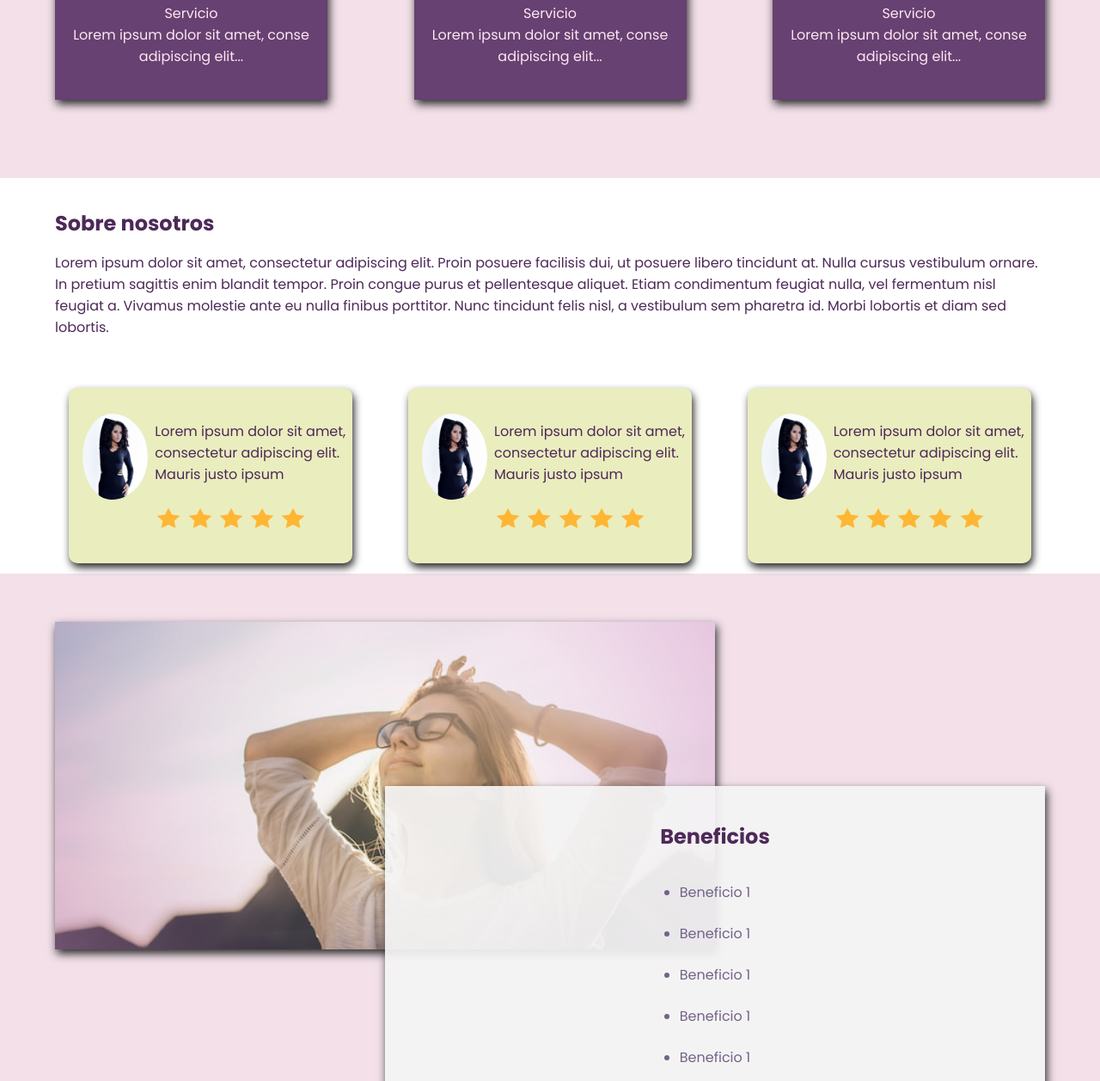
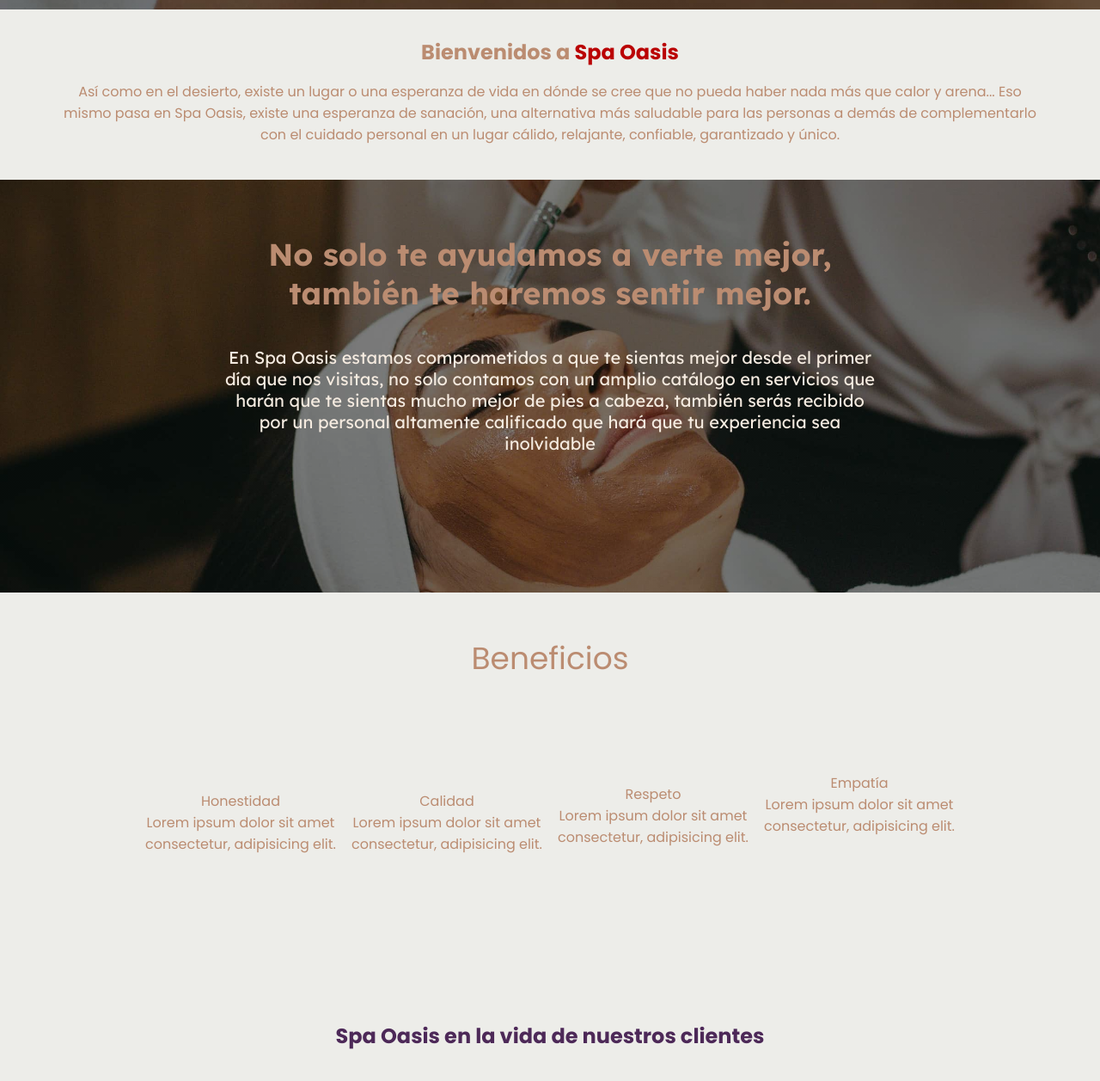
Before and after one commit to antoosor/spaoasis, a plain HTML site: page index.html in a window 1280 px wide. Shown: the part 893-2150 px from the top of the page at 86% size. Drawn offline with Linux system fonts and the light colour scheme; a web font is replaced by a local one.

Commit message:
version tras haber entregado el proyecto
Se realizan varias modificaciones en estilos, colores

```diff
--- a/index.html
+++ b/index.html
@@ -9,13 +9,12 @@
     <link rel="stylesheet" href="./styles.css">
     <link rel="preconnect" href="https://fonts.googleapis.com">
     <link rel="preconnect" href="https://fonts.gstatic.com" crossorigin>
-    <link href="https://fonts.googleapis.com/css2?family=Poppins:wght@400;700&family=Rambla:wght@400;700&display=swap"
-        rel="stylesheet">
+    <link href="https://fonts.googleapis.com/css2?family=Lexend+Deca:wght@400;700&family=Poppins:wght@400;600;700&display=swap" rel="stylesheet">
+    <link href='https://unpkg.com/css.gg/icons/all.css' rel='stylesheet'>
 </head>
 
 <body>
     <header class="container_main">
-
         <nav class="container_nav">
             <img class="logo" src="./images/logo_chico.png" alt="logo" >
             <img src="./menu.svg" alt="Aquí esta el icono del menu" class="nav_menu">
@@ -24,7 +23,6 @@
                 <li class="nav_element"><a class="nav_link" href="./nosotros.html">nosotros</a></li>
                 <li class="nav_element"><a class="nav_link" href="">servicios</a></li>
                 <li class="nav_element"><a class="nav_link" href="./contacto.html">contacto</a></li>
-
             </ul>
         </nav>
     </header>
@@ -36,7 +34,7 @@
                 <input class="button_hero" type="button" value="Servicios">
             </div>
         </section>
-
+        <!--   sECCION DE LOS 3 MÁS PEDIDOS
         <section class="container los_mas_pedidos" >
             <h2 class="los_mas_pedidos_title">Los 3  más pedidos</h2>
             <div class="container_los_mas_pedidos">
@@ -58,17 +56,69 @@
                 </div>
             </div>
         </section>
+        -->
+        <!--Seccion de Bienvenida 1-->
+        <section class="container section_bienvenida1">
+            <h2 id="Bienvenidos">
+                Bienvenidos a <b class="spa_oasis"> Spa Oasis</b>
+            </h2>
+            <p class="paragraph_bienvenida">
+                Así como en el desierto, existe un lugar o una esperanza de vida en dónde se cree que no pueda haber nada más que calor y arena... Eso mismo pasa en Spa Oasis, existe una esperanza de sanación, una alternativa más saludable para las personas a demás de complementarlo con el cuidado personal en un lugar cálido, relajante, confiable, garantizado y único.
+            </p>
+        </section>
+        <!--Seccion de Bienvenida 2-->
+        <section class="section_bienvenida2">
+            <div class="section_texto">
+                <p class="paragraph_subtitle1">
+                    No solo te ayudamos a verte mejor, también te haremos sentir mejor.
+                </p>
+                <p class="paragraph_texto_bienvenida2">
+                    En Spa Oasis estamos comprometidos a que te sientas mejor desde el primer día que nos visitas, no solo contamos con un amplio catálogo en servicios que harán que te sientas mucho mejor de pies a cabeza, también serás recibido por un personal altamente calificado que hará que tu experiencia sea inolvidable
+                </p>
+            </div>
+        </section>
+        <!--Seccion de Beneficios-->
+        <section class="container_beneficios">
+            <h2 class="title_beneficios"> Beneficios</h2>
+            <div class="container_beneficios_items">
+                <div class="item item1">
+                    <div class="item_box_interno">
+                        <i class="icon gg-lock"></i>
+                        <p>Honestidad</p>
+                        <p>Lorem ipsum dolor sit amet consectetur, adipisicing elit.</p>
+                    </div>
+                </div>
+                <div class="item item2">
+                    <div class="item_box_interno">
+                        <i class="icon gg-shield"></i>
+                        <p>Calidad</p>
+                        <p>Lorem ipsum dolor sit amet consectetur, adipisicing elit.</p>
+                    </div>
+                </div>
+                <div class="item item3">
+                    <div class="item_box_interno">
+                        <i class="icon gg-heart"></i>
+                        <p>Respeto</p>
+                        <p>Lorem ipsum dolor sit amet consectetur, adipisicing elit.</p>
+                    </div>
+                </div>
+                <div class="item item4">
+                    <div class="item_box_interno">
+                        <i class="icon gg-sun"></i>
+                        <p>Empatía</p>
+                        <p>Lorem ipsum dolor sit amet consectetur, adipisicing elit.</p>
+                    </div>
+                </div>
+
+
+            </div>
+
+        </section>
+
 
         <section class="container section_reviews">
             <div class="section_reviews_text">
-                <h2 id="sobre_nosotros">Sobre nosotros</h2>
-                <p>
-                    Lorem ipsum dolor sit amet, consectetur adipiscing elit. Proin posuere facilisis dui, ut posuere
-                    libero tincidunt at. Nulla cursus vestibulum ornare. In pretium sagittis enim blandit tempor. Proin
-                    congue purus et pellentesque aliquet. Etiam condimentum feugiat nulla, vel fermentum nisl feugiat a.
-                    Vivamus molestie ante eu nulla finibus porttitor. Nunc tincidunt felis nisl, a vestibulum sem
-                    pharetra id. Morbi lobortis et diam sed lobortis.
-                </p>
+                <h2 id="sobre_nosotros">Spa Oasis en la vida de nuestros clientes</h2>
             </div>
             <div class="Container_section_reviews">
                 <div class="conteiner_review">
--- a/styles.css
+++ b/styles.css
@@ -1,5 +1,13 @@
-/*Foto de <a href="https://unsplash.com/@raduflorin?utm_source=unsplash&utm_medium=referral&utm_content=creditCopyText">Radu Florin</a> en <a href="https://unsplash.com/es?utm_source=unsplash&utm_medium=referral&utm_content=creditCopyText">Unsplash</a>
-  */
+/* imagenes principl 1 -  colocando aceite den las manos
+Foto de <a href="https://unsplash.com/@caishan119?utm_source=unsplash&utm_medium=referral&utm_content=creditCopyText">alan caishan</a> en <a href="https://unsplash.com/es/s/fotos/spa?utm_source=unsplash&utm_medium=referral&utm_content=creditCopyText">Unsplash</a>
+Imagene principal 2 -  colocando mascarilla con brocha
+Foto de <a href="https://unsplash.com/@raphaellovaski?utm_source=unsplash&utm_medium=referral&utm_content=creditCopyText">Raphael Lovaski</a> en <a href="https://unsplash.com/es/s/fotos/spa?utm_source=unsplash&utm_medium=referral&utm_content=creditCopyText">Unsplash</a>
+imagen princiap 3 - mostrando uñas
+Foto de <a href="https://unsplash.com/@designecologist?utm_source=unsplash&utm_medium=referral&utm_content=creditCopyText">DESIGNECOLOGIST</a> en <a href="https://unsplash.com/es/s/fotos/u%C3%B1as?utm_source=unsplash&utm_medium=referral&utm_content=creditCopyText">Unsplash</a>
+Imagen principal 4 - colocando aceite en la mano
+Foto de <a href="https://unsplash.com/@christinhumephoto?utm_source=unsplash&utm_medium=referral&utm_content=creditCopyText">Christin Hume</a> en <a href="https://unsplash.com/es/s/fotos/spa?utm_source=unsplash&utm_medium=referral&utm_content=creditCopyText">Unsplash</a>
+
+*/
 
 * {
     border: 0;
@@ -9,7 +17,7 @@
 }
 
 body {
-    background: #f3e0e9;
+    background: #EDEDE9;
     font-size: 1rem;
     font-family: 'Poppins', sans-serif;
 }
@@ -28,7 +36,7 @@ body {
     height: 5rem;
 }
 .container_main{
-    background-color: #90506D;
+    background-color: #EDEDE9;
         width: 100%;
         height: 100;
 }
@@ -49,7 +57,7 @@ body {
 
 .nav_link {
     text-decoration: none;
-    color: #DFDFE1;
+    color: #BB8C71;
 }
 
 .nav_list {
@@ -59,7 +67,7 @@ body {
 
 .nav_list :hover {
 
-    color: rgb(161, 161, 161);
+    color: #83604b;
 }
 .nav_menu{
     display: none;
@@ -68,8 +76,9 @@ body {
 
 .hero {
     width: 100vw;
-    height: 60vh;
-    background-image: url(./images/imagenprincipal1.jpg);
+    height: 100vh;
+    background-image: linear-gradient(rgba(0,0,0,.5), rgba(0,0,0,.5)) ,url(./images/Finales/image_backgraund1.jpg);
+
     background-size: cover;
     background-position: center;
 
@@ -89,22 +98,29 @@ body {
 
 .texto_hero {
     font-size: 2.5rem;
-    font-family: 'Rambla';
-    color: #F5F5F5;
-    font-weight: 700;
+    font-family: 'Lexend Deca';
+    color: #F5EBE0;
+    font-weight: 600;
     margin-bottom: 1.375rem;
 }
 
 .button_hero {
-    background: #90506D;
-    color: #DFDFE1;
-    width: 9.5rem;
-    height: 3.25rem;
-    font-size: 1.5rem;
-    font-weight: 700;
+    background: transparent;
+    border: 5px solid #E3D5CA;
+    color: #F5EBE0;
+    width: 15.3125rem;
+    height: 4.6875rem;
+    border-radius: 5PX;
+    font-size: 2rem;
+    font-weight: 600;
+}
+.button_hero:hover{
+    background: #e3d5ca71;
+    color: #fcfcfc;
+    border: 5px solid #fff7f1;
 }
 
-/*Seccion de servicios*/
+/*Seccion de  LOS 3 MÁS PEDIDOS servicios
 .los_mas_pedidos{
     width: 100%;
     height: 460px;
@@ -142,34 +158,135 @@ body {
     border-radius: .5rem;
 }
 
+*/
+/*Seccion de Bienvenida 1 */
+.section_bienvenida1{
+    text-align: center;
+    color: #BB8C71;
+    margin-top: 2rem;
+}
+.spa_oasis{
+    color: #BA0203;
+}
+.paragraph_bienvenida{
+    margin-top: 1rem;
+    margin-bottom: 2.5rem;
+    font-size: 1rem;
+}
+
+/*Seccion de Bienvenida 2 */
+.section_bienvenida2{
+    background-image: linear-gradient(rgba(0, 0, 0, 0.5),rgba(0, 0, 0, 0.5)), url(images/Finales/image_backgraund2.jpg);
+    background-size: cover;
+    background-position: center;
+    width: 100%;
+    min-height: 30rem;
+}
+.paragraph_subtitle1{
+    font-family: 'Lexend Deca';
+    font-weight: 700;
+    font-size: 2.25rem;
+    text-align: center;
+    color: #BB8C71;
+    width: 80%;
+    margin: 0 auto;
+    padding-top: 4rem;
+}
+.paragraph_texto_bienvenida2{
+    width: 80%;
+    margin: 0 auto;
+    color: #F5EBE0;
+    font-family: 'Lexend Deca';
+    font-weight: 400;
+    font-size: 1.25rem;
+    text-align: center;
+    padding-top: 2.5rem;
+
+}
+.section_texto{
+    width: 75%;
+    margin: 0 auto;
+}
+/*Seccion de Beneficios */
+.title_beneficios{
+    font-family: 'Poppins';
+font-weight: 400;
+font-size: 36px;
+text-align: center;
+color: #BB8C71;
+padding-top: 3.0625rem;
+padding-bottom: 6.375rem;
+
+}
+.container_beneficios{
+    color: #BB8C71;
+    width: 75%;
+    margin: 0 auto;
+    padding-bottom: 6.375rem;
+}
+.container_beneficios_items{
+    display: flex;
+    justify-content: space-between;
+
+}
+
+.item_box_interno{
+    display: flex;
+    flex-direction: column;
+    align-items: center;
+    text-align: center;
+
+}
+.icon{
+margin-bottom: 1.5rem;
+
+}
+.gg-check-o{
+    width: 10rem;
+    height: 10rem;
+    margin-bottom: .2rem;
+
+}
+.gg-sun{
+    margin-bottom: .2rem;
+}
+.gg-heart{
+    margin-bottom: 1rem;
+}
+
+
+
+
+
+
 
 
 /* section reviews*/
 #sobre_nosotros{
     padding-bottom: 1rem;
     color: #4D2958;
+    text-align: center;
 }
 .section_reviews_text{
     width: 90%;
     margin: 0 auto;
     padding-top: 2.18rem;
     padding-bottom: 3.625rem;
-    color: #4D2958;
+    color: #2600ad;
 
 }
 
 .section_reviews {
     width: 100%;
-    height: 28.75rem;
-    background-color: white;
+    min-height: 28.75rem;
     margin-top: 3.5rem;
 
 }
 
 .conteiner_review {
-    background-color: #EAEDBE;
+    background-color: #3F4E61;
     width: 20.625rem;
-    height: 12.75rem;
+    min-height: 12.75rem;
     border-radius: 0.625rem;
     padding-top: 1.875rem;
     display: flex;
@@ -204,7 +321,7 @@ body {
     padding-top: .5rem;
     padding-right: .5rem;
     margin-bottom: 1.5rem;
-    color: #4D2958;
+    color: #F5EBE0;
 }
 
 .img_star {
```
Also changed, not shown: images/06175490desintoxicacion-ionica.jpg (added), images/252797655_408876237394519_3344674051423694090_n.jpg (added), images/255029129_408374774111332_4010587353031068209_n.jpg (added), images/Efectos-e-importancia-del-masaje-descontracturante.jpg (added), images/Finales/image_backgraund1.jpg (added), images/Finales/image_backgraund2.jpg (added), images/Finales/image_backgraund3.jpg (added), images/Finales/image_backgraund4.jpg (added), images/collage1.jpg (added), images/facebook.png (added), images/imegen_principal1.jpg (added), images/imegen_principal2.jpg (added), images/insta.jpg (added).
